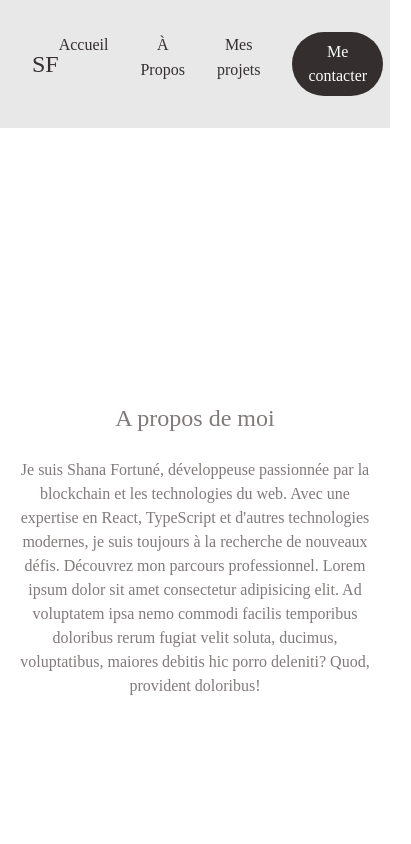
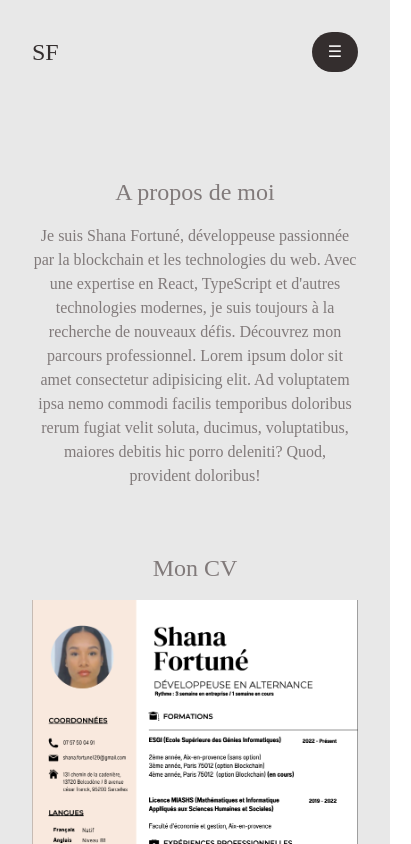
Before and after one commit to shaana12/portfolio-personnel, a React (Create React App) app: page /portfolio-personnel/about in a window 390 px wide. Shown: the top 844 px of the page, 411 px wide, since content can reach past the window. Built offline with nearby package versions, Linux system fonts and the light colour scheme.

Commit message:
responsive header footer + add cv

```diff
--- a/src/components/footer.tsx
+++ b/src/components/footer.tsx
@@ -2,7 +2,7 @@ import React from "react";
 
 const Footer: React.FC = () => {
     return (
-        <footer className="bg-grey txt-black paragraphe py-6">
+        <footer className="bg-grey txt-black paragraphe py-6 md:flex-column">
           <div className="container mx-auto flex flex-col md:flex-column justify-between items-center">
             <div className="mb-4 md:mb-0">
               <h1 className="txt-black titre font-bold">SF</h1>
@@ -12,9 +12,11 @@ const Footer: React.FC = () => {
               <a href="https://github.com" target="_blank" rel="noopener noreferrer" className="hover:text-white">GitHub</a>
               <a href="https://linkedin.com" target="_blank" rel="noopener noreferrer" className="hover:text-white">LinkedIn</a>
               <a href="https://twitter.com" target="_blank" rel="noopener noreferrer" className="hover:text-white">Twitter</a>
+              </div>
+              <div>
               <li>07 57 50 04 91</li>
               <li>shana.fortune129@gmail.com</li>
-            </div>
+              </div>
           </div>
         </footer>
     );
--- a/src/components/header.tsx
+++ b/src/components/header.tsx
@@ -1,36 +1,54 @@
 // src/components/Header.tsx
-import React from 'react';
+import React, { useState } from 'react';
 import { Link } from 'react-router-dom';
 import Button from './button';
 
 const Header: React.FC = () => {
+  const [isOpen, setIsOpen] = useState(false);  // État pour contrôler l'ouverture du menu
+
+  const toggleMenu = () => {
+    setIsOpen(!isOpen); // Inverser l'état du menu
+  };
+
+  const closeMenu = () => {
+    setIsOpen(false);  // Fermer le menu
+  };
+
   return (
-    <header className="bg-grey p-8"> {/* Couleur de fond et padding */}
-      <div className="container mx-auto flex justify-between items-center"> {/* Centrer le contenu */}
+    <header className="bg-grey p-8 relative"> {/* Header positionné en relatif */}
+      <div className="container mx-auto flex justify-between items-center">
         <h1 className="titre txt-black text-2xl">SF</h1> {/* Titre du site */}
-        <nav>
-          <ul className="flex space-x-8"> {/* Espacement entre les liens */}
-            <li>
-              <Link to="/" className="paragraphe txt-black hover:text-white">Accueil</Link> {/* Lien vers Accueil */}
-            </li>
-            <li>
-              <Link to="/about" className="paragraphe txt-black hover:text-white">À Propos</Link> {/* Lien vers À Propos */}
-            </li>
-            <li>
-              <Link to="/projects" className="paragraphe txt-black hover:text-white">Mes projets</Link> {/* Lien vers À Propos */}
-            </li>
-            <li>
-            <Button label="Me contacter" onClick={() => console.log('Clicked!')} />
-            </li>
-          </ul>
+
+        {/* Bouton du menu pour petits écrans */}
+        <Button
+          label={isOpen ? '✖' : '☰'}
+          onClick={toggleMenu}
+          className="md:hidden text-black focus:outline-none"
+        />
+
+        {/* Menu principal visible seulement sur grand écran */}
+        <nav className="hidden md:flex space-x-8">
+          <Link to="/" className="paragraphe txt-black hover:text-white">Accueil</Link>
+          <Link to="/about" className="paragraphe txt-black hover:text-white">À Propos</Link>
+          <Link to="/projects" className="paragraphe txt-black hover:text-white">Mes projets</Link>
+          <Button label="Me contacter" onClick={() => console.log('Clicked!')} />
         </nav>
+
+        {/* Menu mobile en position absolue pour afficher sous le header */}
+        {isOpen && (
+          <nav className="absolute top-full left-0 w-full bg-grey shadow-lg flex flex-col space-y-4 p-4 md:hidden">
+            <Link to="/" className="paragraphe txt-black hover:text-white" onClick={closeMenu}>Accueil</Link>
+            <Link to="/about" className="paragraphe txt-black hover:text-white" onClick={closeMenu}>À Propos</Link>
+            <Link to="/projects" className="paragraphe txt-black hover:text-white" onClick={closeMenu}>Mes projets</Link>
+            <Button label="Me contacter" onClick={() => { console.log('Clicked!'); closeMenu(); }} />
+          </nav>
+        )}
       </div>
     </header>
   );
 };
 
 export default Header;
-
 
 
 
--- a/src/pages/about.tsx
+++ b/src/pages/about.tsx
@@ -1,17 +1,29 @@
 import React from "react";
 import Button from "../components/button";
+import cv from '../assets/cv.png';
 
 const About: React.FC = () => {
-    return(
-        <div className="h-screen p-4 flex flex-col items-center justify-center"> {/* Ajout de flex-col ici */}
-        <h1 className="txt-grey titre text-2xl text-center">A propos de moi</h1> {/* Centrer le texte */}
-        <br />
-        <p className="txt-grey paragraphe text-center">
-            Je suis Shana Fortuné, développeuse passionnée par la blockchain et les technologies du web.
-            Avec une expertise en React, TypeScript et d'autres technologies modernes, je suis toujours à la
-            recherche de nouveaux défis. Découvrez mon parcours professionnel. Lorem ipsum dolor sit amet consectetur adipisicing elit. Ad voluptatem ipsa nemo commodi facilis temporibus doloribus rerum fugiat velit soluta, ducimus, voluptatibus, maiores debitis hic porro deleniti? Quod, provident doloribus!
-        </p>
-    </div>
+    return (
+        <div className="bg-grey min-h-screen p-8 flex flex-col items-center"> {/* Conteneur principal */}
+
+            {/* Section d'introduction */}
+            <div className="text-center mb-8 max-w-2xl mt-10 mb-10">
+                <h1 className="txt-grey titre text-2xl mb-4">A propos de moi</h1>
+                <p className="txt-grey paragraphe">
+                    Je suis Shana Fortuné, développeuse passionnée par la blockchain et les technologies du web.
+                    Avec une expertise en React, TypeScript et d'autres technologies modernes, je suis toujours à la
+                    recherche de nouveaux défis. Découvrez mon parcours professionnel.
+                    Lorem ipsum dolor sit amet consectetur adipisicing elit. Ad voluptatem ipsa nemo commodi facilis temporibus doloribus rerum fugiat velit soluta, ducimus, voluptatibus, maiores debitis hic porro deleniti? Quod, provident doloribus!
+                </p>
+            </div>
+
+            {/* Section du CV */}
+            <div className="w-full max-w-4xl text-center mt-8">
+                <h2 className="txt-grey titre text-2xl mb-4">Mon CV</h2>
+                <img src={cv} alt="CV Shana Fortuné" className="w-full h-auto object-contain" />
+            </div>
+
+        </div>
     );
 }
 
```
Also changed, not shown: src/assets/cv.png (added).
